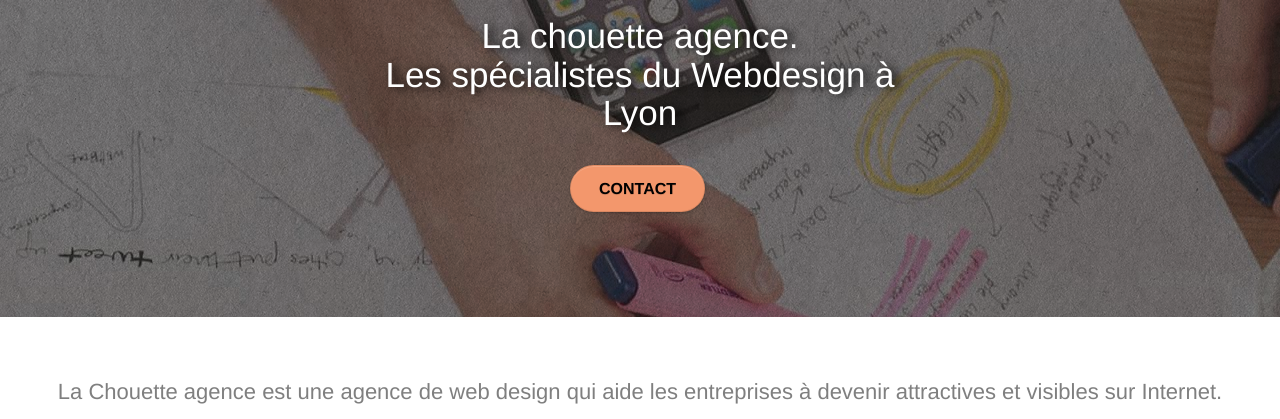
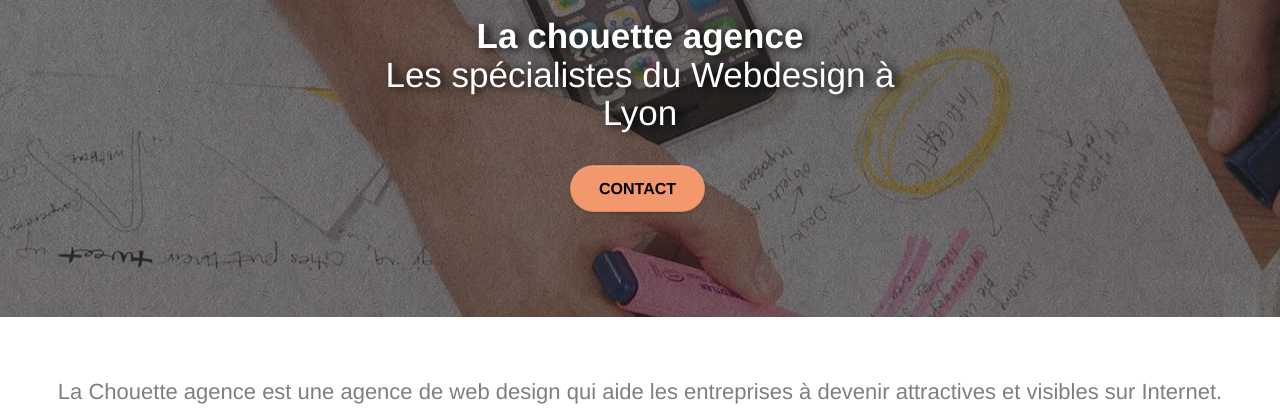
Before and after one commit to OlivierBASQUIN/Olivierbasquin_4_05042021, a plain HTML site: page index.html in a window 1280 px wide. Shown: the part 381-800 px from the top of the page. Drawn offline with Linux system fonts and the light colour scheme.

Commit message:
MAJ Title

```diff
--- a/index.html
+++ b/index.html
@@ -62,7 +62,7 @@
 			<div class="col-sm-12">
 				<img src="img/logo.png" class="center-block image-resize-mode" width="170" alt="Logo de la chouette agence, agence de web design à Lyon" />
 				<h1 class="text-center hero-bloc-text tc-white ">
-					La chouette agence.<br>Les spécialistes du Webdesign à Lyon
+					<strong>La chouette agence</strong><br>Les spécialistes du Webdesign à Lyon
 				</h1>
 				<div class="text-center">
 					<a href="Contact.html" class="btn btn-lg btn-clean btn-rd cta-hero btn-atomic-tangerine" id="cta-hero">Contact</a>
```
Also changed, not shown: Contact.html (+1 -1 lines), 2 other files.
